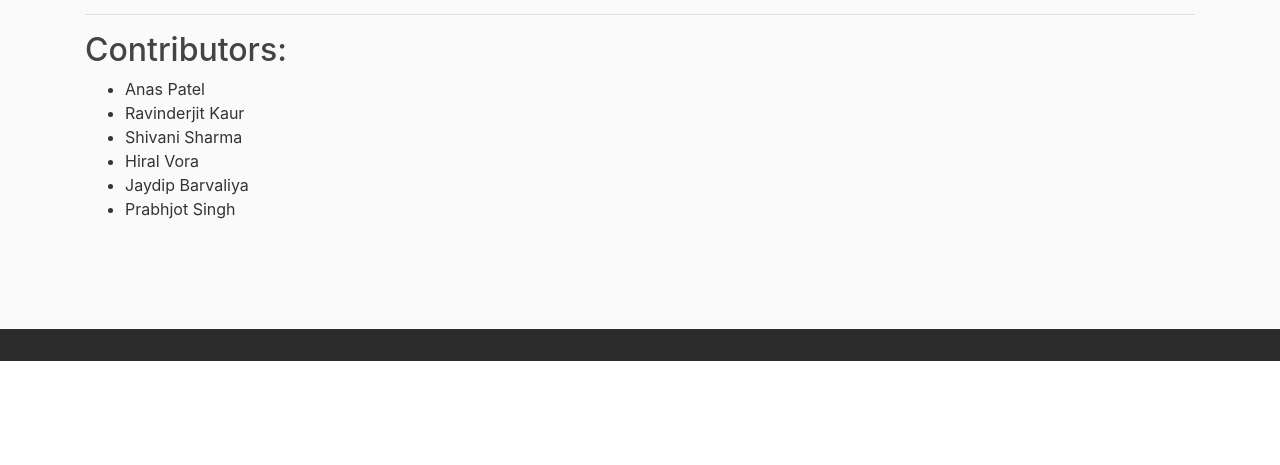
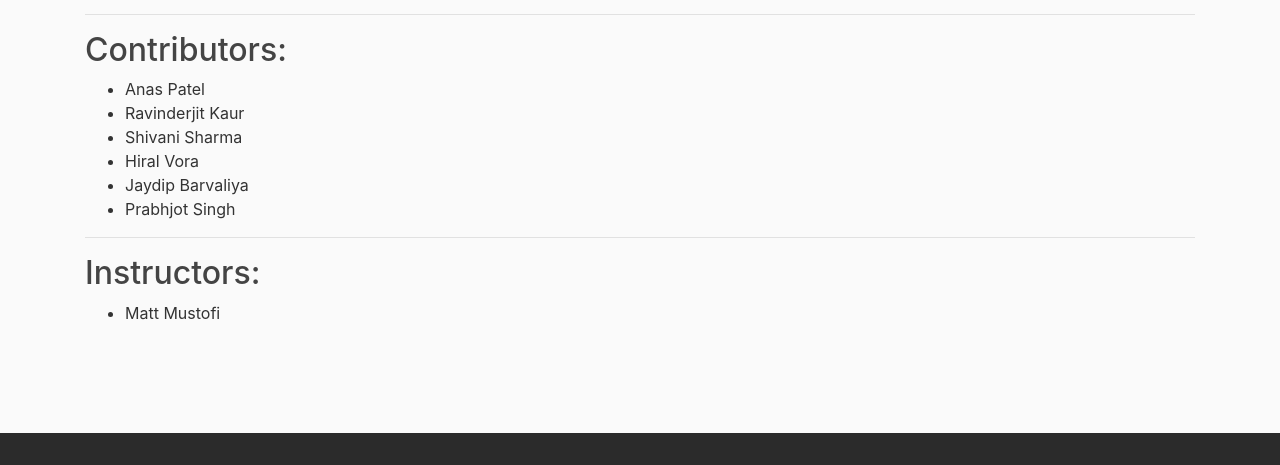
Before and after one commit to JaydipBarvaliya/Disease-Predection-System, a Flask app: page / in a window 1280 px wide. Shown: the part 505-970 px from the top of the page. Before the commit the page ends 866 px from the top, so only its background shows below. Run offline with Flask 2, Linux system fonts and the light colour scheme; some libraries are stand-ins or nearby versions.

Commit message:
Matt Sir Name Added.

```diff
--- a/template/home.html
+++ b/template/home.html
@@ -100,6 +100,14 @@
       <li>Prabhjot Singh</li>
     </ul>
 
+    <hr>
+
+    <h2>Instructors:</h2>
+
+    <ul>
+      <li>Matt Mustofi</li>
+    </ul>
+
 
 
 
```
